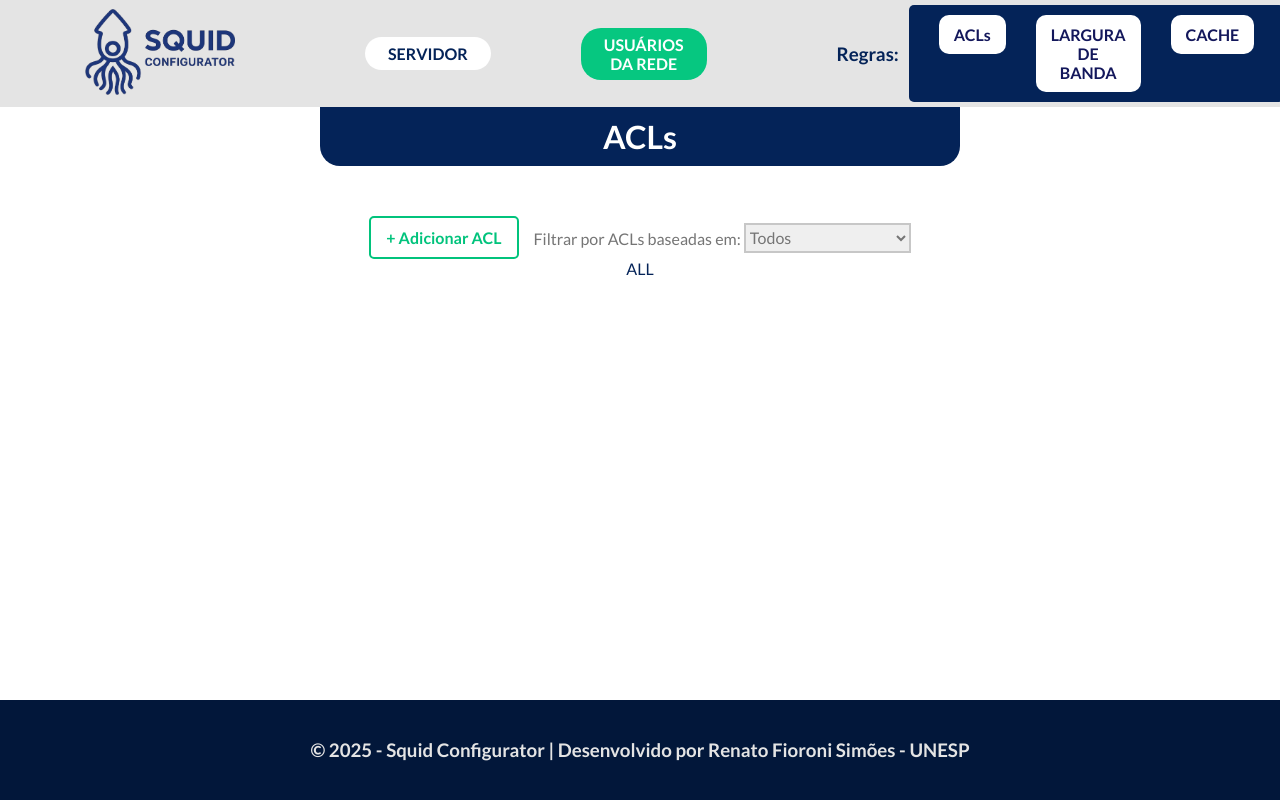
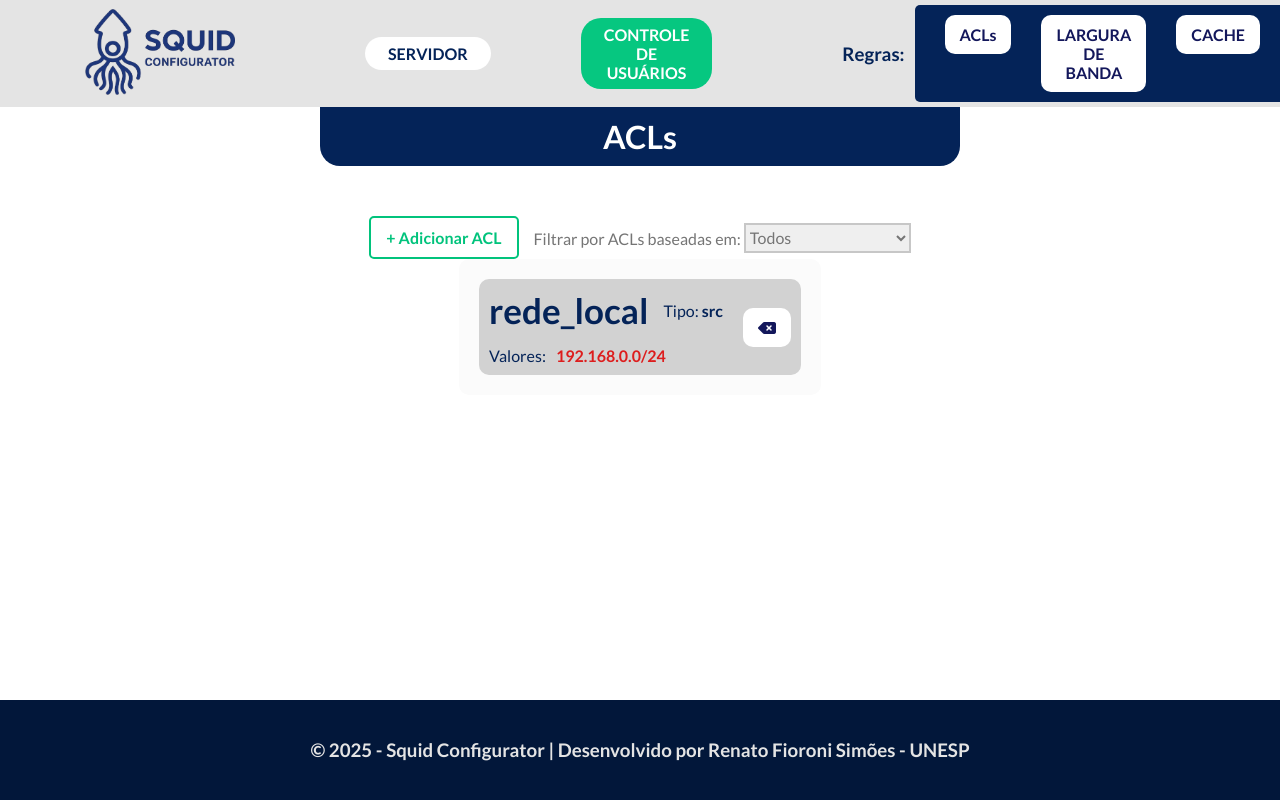
Before and after one commit to renatofsimoes/squid-configurator, a React (Vite) app in the folder frontend/squidconfig-ui/: page /acls in a window 1280 px wide. Built offline with nearby package versions, Linux system fonts and the light colour scheme.

Commit message:
Ajustes realizados nas regras de botões, página de ACLs e criação do componente Acl e listas de regra

```diff
--- a/frontend/squidconfig-ui/index.html
+++ b/frontend/squidconfig-ui/index.html
@@ -15,6 +15,11 @@
       href="https://fonts.googleapis.com/css2?family=Lato:ital,wght@0,100;0,300;0,400;0,700;0,900;1,100;1,300;1,400;1,700;1,900&display=swap"
       rel="stylesheet"
     />
+    <link
+      rel="stylesheet"
+      href="https://cdnjs.cloudflare.com/ajax/libs/font-awesome/6.7.2/css/all.min.css"
+      crossorigin="anonymous"
+    />
   </head>
   <body>
     <div id="root"></div>
--- a/frontend/squidconfig-ui/src/App.css
+++ b/frontend/squidconfig-ui/src/App.css
@@ -13,12 +13,5 @@
   padding: 30px;
   border-radius: 20px;
   font-weight: bold;
+  border: 2px solid #042358;
 }
-.forms button {
-  font-size: small;
-  border-radius: 3px;
-  transition: 0.2s;
-}
-.form-btns button:nth-child(1):hover {
-  background-color: #01c37c;
-}
--- /dev/null
+++ b/frontend/squidconfig-ui/src/components/Acl.css
@@ -0,0 +1,31 @@
+.acl {
+  display: flex;
+  align-items: center;
+  gap: 20px;
+  background-color: #d2d2d2;
+  padding: 10px;
+  border-radius: 10px;
+}
+.acl h2 {
+  font-size: 35px;
+}
+.acl-top {
+  display: flex;
+  align-items: center;
+  justify-content: center;
+  gap: 15px;
+  margin-bottom: 15px;
+}
+.acl-bottom {
+  display: flex;
+  align-items: center;
+}
+.acl-bottom p {
+  margin-right: 10px;
+}
+.values {
+  display: flex;
+  gap: 6;
+  font-weight: bold;
+  color: #dd1d1d;
+}
--- /dev/null
+++ b/frontend/squidconfig-ui/src/components/Acl.jsx
@@ -0,0 +1,27 @@
+import React from "react";
+import "./Acl.css";
+import Button from "./Button";
+
+const Acl = ({ aclNme, aclType, aclValues }) => {
+  return (
+    <div className="acl">
+      <div className="acl-content">
+        <div className="acl-top">
+          <h2>{aclNme}</h2>
+          <div>
+            Tipo: <b>{aclType}</b>
+          </div>
+        </div>
+        <div className="acl-bottom">
+          <p>Valores:</p>
+          <div className="values">{aclValues}</div>
+        </div>
+      </div>
+      <div className="acl-buttons">
+        <Button className="delete-acl-btn" iClass="fa-solid fa-delete-left" />
+      </div>
+    </div>
+  );
+};
+
+export default Acl;
--- a/frontend/squidconfig-ui/src/components/AclsForm.css
+++ b/frontend/squidconfig-ui/src/components/AclsForm.css
@@ -6,8 +6,18 @@
   display: flex;
   flex-direction: column;
   gap: 20px;
-  margin-bottom: 40px;
+  margin-bottom: 30px;
   align-items: center;
+}
+#acl-first {
+  display: flex;
+  align-items: center;
+}
+#acl-last {
+  display: flex;
+  flex-direction: column;
+  align-items: center;
+  gap: 20px;
 }
 .form-btns {
   display: flex;
@@ -18,6 +28,7 @@
 .acl-input {
   display: flex;
   flex-direction: column;
+  margin-right: 10px;
 }
 .acl-input input {
   border: 2px solid transparent;
@@ -29,13 +40,19 @@
 .acl-input label {
   margin-bottom: 7px;
 }
+.acl-select {
+  display: flex;
+  flex-direction: column;
+  padding-left: 10px;
+  border-left: 1px solid #757575;
+}
 .acl-select select {
   border: 2px solid #c7c7c7;
   height: 30px;
   color: #757575;
 }
 .acl-select label {
-  margin-right: 7px;
+  margin-bottom: 5px;
 }
 .acl-input input:focus {
   border: 2px solid #acacac;
--- a/frontend/squidconfig-ui/src/components/AclsForm.jsx
+++ b/frontend/squidconfig-ui/src/components/AclsForm.jsx
@@ -18,6 +18,7 @@ const AclsForm = ({ onBack }) => {
     <div className="forms">
       <form id="acls-form">
         <div id="acl-inputs-control">
+          <div id="acl-first">
             <div className="acl-input">
               <label>Nome da ACL:</label>
               <input
@@ -31,14 +32,18 @@ const AclsForm = ({ onBack }) => {
             <div className="acl-select">
               <label>Tipo da ACL:</label>
               <select value={type} onChange={(e) => setType(e.target.value)}>
-              <option value="SRC">SRC (IP de origem)</option>
-              <option value="DST">DST (IP de destino)</option>
-              <option value="DSTDOMAIN">DSTDOMAIN (Domínio de destino)</option>
-              <option value="PORT">PORT (Porta de destino)</option>
-              <option value="TIME">TIME (Horário)</option>
-              <option value="URL_REGEX">URL_REGEX (Palavra-chave)</option>
+                <option value="src">src (IP de origem)</option>
+                <option value="dst">dst (IP de destino)</option>
+                <option value="dstdomain">
+                  dstdomain (Domínio de destino)
+                </option>
+                <option value="port">port (Porta de destino)</option>
+                <option value="time">time (Horário)</option>
+                <option value="url_regex">url_regex (Palavra-chave)</option>
               </select>
             </div>
+          </div>
+          <div id="acl-last">
             <div className="acl-input">
               <label>Primeiro valor:</label>
               {type === "SRC" || type === "DST" ? (
@@ -69,9 +74,18 @@ const AclsForm = ({ onBack }) => {
             </div>
             <Button text="LIMPAR" className="clear-btn" onClick={clearForm} />
           </div>
+        </div>
         <div className="form-btns">
-          <Button text="CRIAR ACL" className="create-btn" type="submit" />
-          <Button text="VOLTAR" className="back-btn" onClick={onBack} />
+          <Button
+            iClass="fas fa-arrow-left"
+            className="back-btn"
+            onClick={onBack}
+          />
+          <Button
+            iClass="fa-solid fa-check-double"
+            className="create-btn"
+            type="submit"
+          />
         </div>
       </form>
     </div>
--- a/frontend/squidconfig-ui/src/components/Button.css
+++ b/frontend/squidconfig-ui/src/components/Button.css
@@ -11,10 +11,22 @@
 
 .create-btn,
 .back-btn {
-  width: 150px;
-  height: 50px;
+  padding: auto;
+}
+.create-btn:hover {
+  background-color: #01c37c;
+}
+.back-btn i {
+  font-size: x-large;
+}
+.create-btn i {
+  font-size: x-large;
 }
 
+.clear-btn {
+  font-size: 14px;
+  width: 90px;
+}
 .clear-btn:hover {
   background-color: #ed9600;
 }
--- a/frontend/squidconfig-ui/src/components/Button.jsx
+++ b/frontend/squidconfig-ui/src/components/Button.jsx
@@ -1,9 +1,10 @@
 import React from "react";
 import "./Button.css";
 
-const Button = ({ className, text, onClick }) => {
+const Button = ({ className, text, onClick, iClass }) => {
   return (
     <button className={className} onClick={onClick}>
+      <i className={iClass}></i>
       {text}
     </button>
   );
--- a/frontend/squidconfig-ui/src/components/NavBar.jsx
+++ b/frontend/squidconfig-ui/src/components/NavBar.jsx
@@ -15,7 +15,7 @@ const NavBar = () => {
           <NavBarButton id="server-btn" text="SERVIDOR" />
         </Link>
         <Link to="/network-users">
-          <NavBarButton id="users-btn" text="USUÁRIOS DA REDE" />
+          <NavBarButton id="users-btn" text="CONTROLE DE USUÁRIOS" />
         </Link>
         <h3>Regras:</h3>
         <div id="rule-buttons">
--- a/frontend/squidconfig-ui/src/routes/AclsPage.css
+++ b/frontend/squidconfig-ui/src/routes/AclsPage.css
@@ -21,3 +21,9 @@
   align-items: center;
   gap: 15px;
 }
+
+.rules-list {
+  background-color: #fbfbfb;
+  padding: 20px;
+  border-radius: 10px;
+}
--- a/frontend/squidconfig-ui/src/routes/AclsPage.jsx
+++ b/frontend/squidconfig-ui/src/routes/AclsPage.jsx
@@ -3,19 +3,20 @@ import "./AclsPage.css";
 import Button from "../components/Button";
 import Select from "../components/Select";
 import AclsForm from "../components/AclsForm";
+import Acl from "../components/Acl";
 
 const AclsPage = () => {
   const [selectedAclType, setSelectedAclType] = useState("ALL");
   const [showForm, setShowForm] = useState(false);
 
   const aclTypes = [
-    { value: "ALL", label: "Todos" },
-    { value: "SRC", label: "IPs de origem" },
-    { value: "DST", label: "IPs de destino" },
-    { value: "DSTDOMAIN", label: "Domínios de destino" },
-    { value: "PORT", label: "Portas de destino" },
-    { value: "TIME", label: "Horários" },
-    { value: "URL_REGEX", label: "Palavras-chave" },
+    { value: "all", label: "Todos" },
+    { value: "src", label: "IPs de origem" },
+    { value: "dst", label: "IPs de destino" },
+    { value: "dstdomain", label: "Domínios de destino" },
+    { value: "port", label: "Portas de destino" },
+    { value: "time", label: "Horários" },
+    { value: "url_regex", label: "Palavras-chave" },
   ];
 
   return (
@@ -38,7 +39,9 @@ const AclsPage = () => {
               onChange={(e) => setSelectedAclType(e.target.value)}
             />
           </div>
-          <p>{selectedAclType}</p>
+          <div className="rules-list">
+            <Acl aclNme="rede_local" aclType="src" aclValues="192.168.0.0/24" />
+          </div>
         </>
       )}
     </div>
--- a/frontend/squidconfig-ui/src/routes/UsersPage.jsx
+++ b/frontend/squidconfig-ui/src/routes/UsersPage.jsx
@@ -4,7 +4,7 @@ import "./UsersPage.css";
 const UsersPage = () => {
   return (
     <div id="users-page">
-      <h1>USUÁRIOS DA REDE</h1>
+      <h1>CONTROLE DE USUÁRIOS</h1>
     </div>
   );
 };
```
Lines whose indentation alone changed are shown as unchanged.
